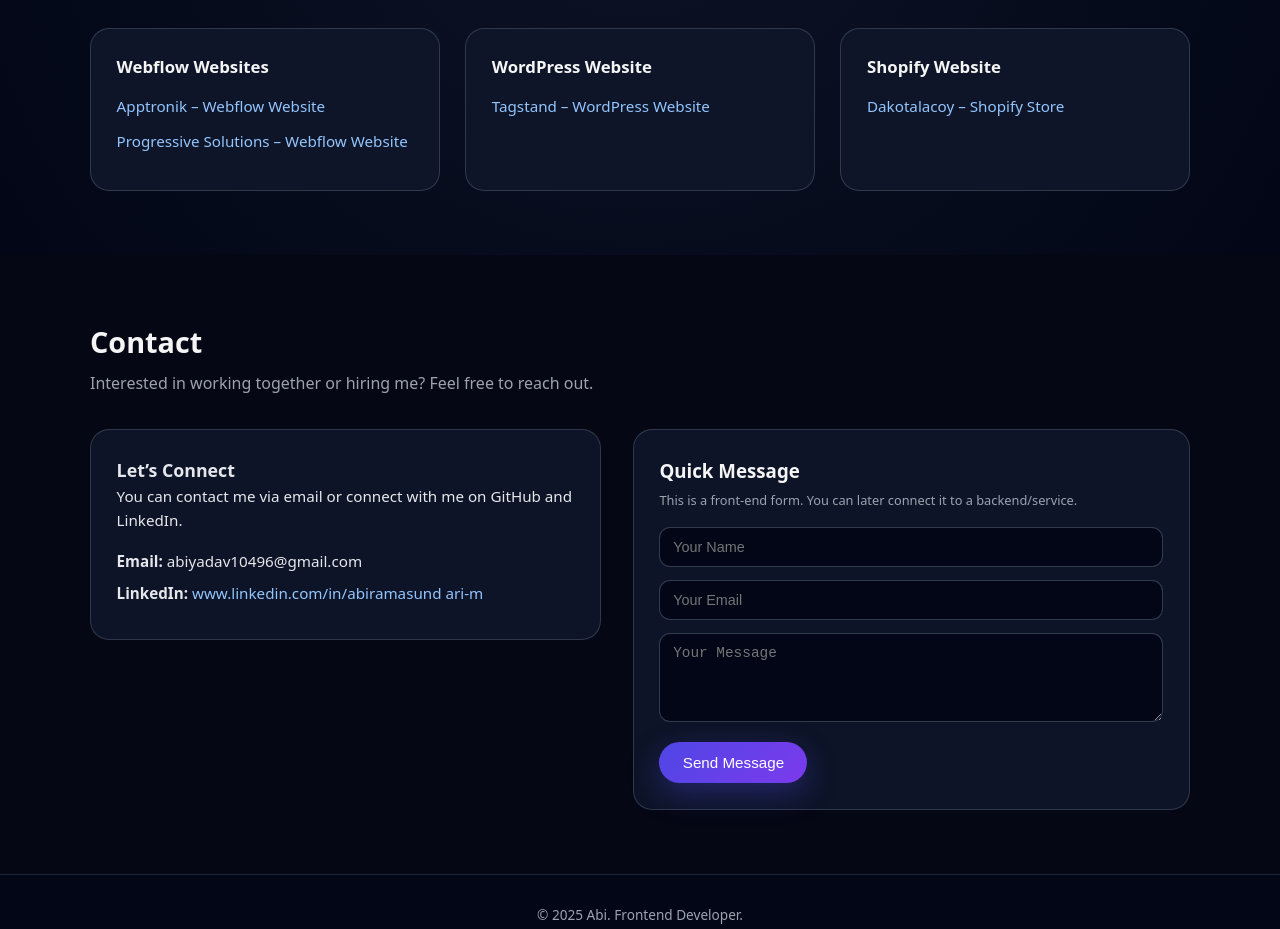
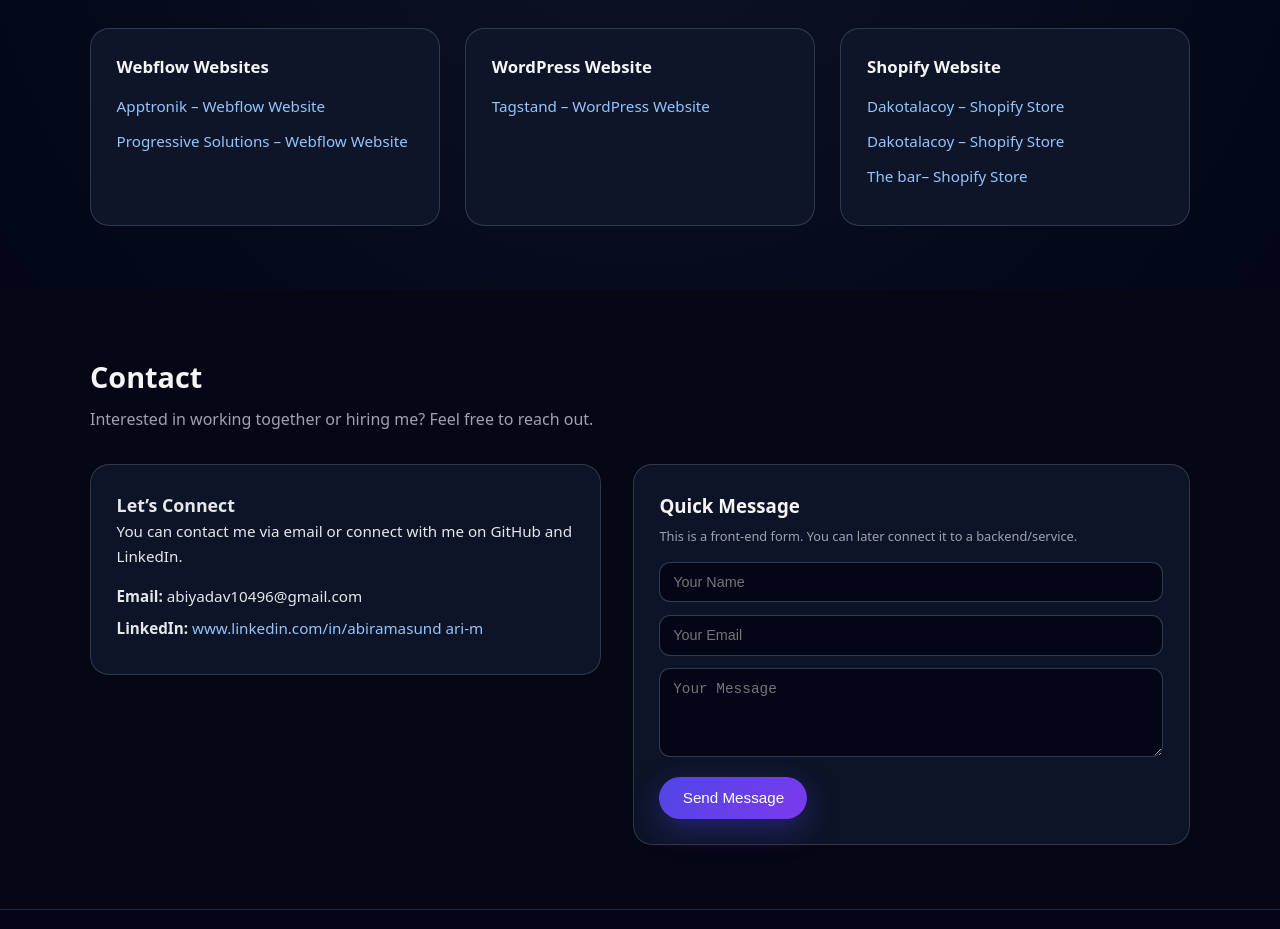
Before and after one commit to Abiramasundari10/Portfolio, a plain HTML site: page index.html in a window 1280 px wide. Shown: the part 1160-2089 px from the top of the page. Drawn offline with Linux system fonts and the light colour scheme.

Commit message:
Update index.html

```diff
--- a/index.html
+++ b/index.html
@@ -185,6 +185,16 @@
               Dakotalacoy – Shopify Store
             </a>
           </li>
+          <li>
+            <a href="https://dakotalacoy.com/" target="_blank">
+              Dakotalacoy – Shopify Store
+            </a>
+          </li>
+          <li>
+            <a href="https://the--bar.com/" target="_blank">
+              The bar– Shopify Store
+            </a>
+          </li>
         </ul>
       </div>
 
```
